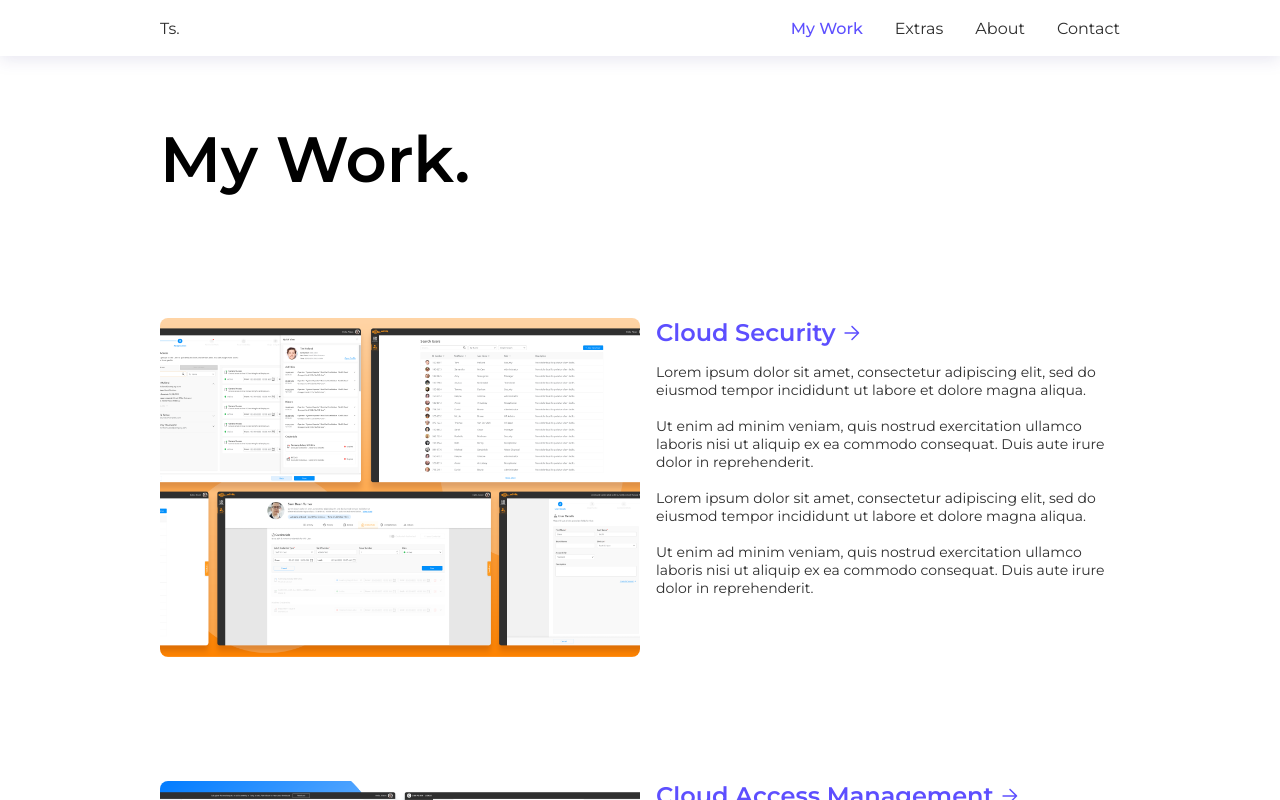
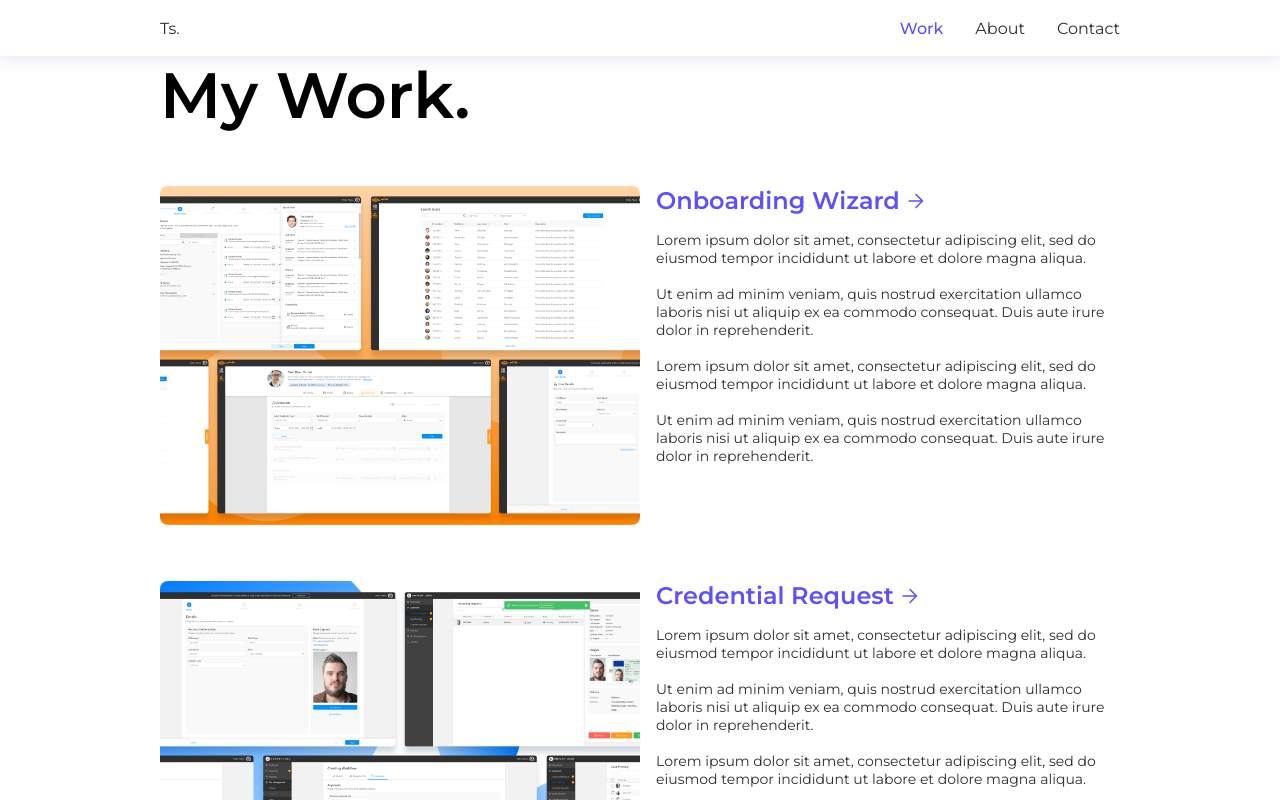
Before and after one commit to DesignStevie/Theorox-Studios, a React (Create React App) app: page /my-work in a window 1280 px wide. Built offline with nearby package versions, Linux system fonts and the light colour scheme.

Commit message:
added in some written content

```diff
--- a/src/App.jsx
+++ b/src/App.jsx
@@ -2,7 +2,6 @@ import { Routes, Route } from "react-router-dom";
 import UnderConstruction from "./Pages/UnderConstruction";
 import Home from "./Pages/Home";
 import MyWork from "./Pages/MyWork";
-import ArtAndDesign from "./Pages/ArtAndDesign";
 import Contact from "./Pages/Contact";
 import About from "./Pages/About";
 import Project from "./Pages/Project";
@@ -17,7 +16,6 @@ function App() {
         <Route exact path="/" element={<UnderConstruction />} />
         <Route path="/home" element={<Home />} />
         <Route path="/my-work" element={<MyWork />} />
-        <Route path="/extra" element={<ArtAndDesign />} />
         <Route path="/about" element={<About />} />
         <Route path="/contact" element={<Contact />} />
         <Route
--- a/src/Components/NavBar/NavBar.jsx
+++ b/src/Components/NavBar/NavBar.jsx
@@ -31,10 +31,7 @@ function NavBar() {
             Home
           </NavLink>
           <NavLink to='/my-work' className={({isActive }) => isActive ? "nav-item-mobile selected" : "nav-item-mobile"}>
-            My Work
-          </NavLink>
-          <NavLink to='/extra' className={({isActive }) => isActive ? "nav-item-mobile selected" : "nav-item-mobile"}>
-            Extras
+            Work
           </NavLink>
           <NavLink to='/about' className={({isActive }) => isActive ? "nav-item-mobile selected" : "nav-item-mobile"}>
             About
@@ -50,10 +47,7 @@ function NavBar() {
          Ts.
         </NavLink>
         <NavLink to='/my-work' className={({isActive }) => isActive ? "nav-item selected" : "nav-item "}>
-          My Work
-        </NavLink>
-        <NavLink to='/extra' className={({isActive }) => isActive ? "nav-item selected" : "nav-item "}>
-          Extras
+          Work
         </NavLink>
         <NavLink to='/about' className={({isActive }) => isActive ? "nav-item selected" : "nav-item "}>
           About
--- a/src/Data/ProjectData.js
+++ b/src/Data/ProjectData.js
@@ -1,7 +1,7 @@
 const projectData = [
   {
     id: 0,
-    projectName: "Cloud Security",
+    projectName: "Onboarding Wizard",
     linkName: "/project01",
     short_description:
       "Creating a cloud security management solution for cardholder and building control.",
@@ -9,47 +9,40 @@ const projectData = [
       "Lorem ipsum dolor sit amet, consectetur adipiscing elit, sed do eiusmod tempor incididunt ut labore et dolore magna aliqua. \n \n Ut enim ad minim veniam, quis nostrud exercitation ullamco laboris nisi ut aliquip ex ea commodo consequat. Duis aute irure dolor in reprehenderit. \n \n Lorem ipsum dolor sit amet, consectetur adipiscing elit, sed do eiusmod tempor incididunt ut labore et dolore magna aliqua. \n \n Ut enim ad minim veniam, quis nostrud exercitation ullamco laboris nisi ut aliquip ex ea commodo consequat. Duis aute irure dolor in reprehenderit.",
     image: require("../Images/web_client.png"),
     problem:
-      "As we developed this new product we needed to begin the next big feature and that was onboarding a new user to the system. The current procedure was very messy based on some research and interviews with current existing users.",
+      "My squads objective was to shift a pre-existing on premise software to an all cloud solution while improving all usability. We came across a large feature where we needed to look at improving vastly which was the onboarding process of a new Cardholder/User, this would be a new feature compared to the on premise software but still utilising small existing features.",
     understand:
-      "Lorem ipsum dolor sit amet, consectetur adipiscing elit, sed doeiusmod tempor incididunt ut labore et dolore magna aliqua. \n \n Utenim ad minim veniam, quis nostrud exercitation ullamco laborisnisi ut aliquip ex ea commodo consequat. Duis aute irure dolor inreprehenderit in voluptate velit  esse cillum dolore eu fugiatnulla pariatur. \n \n Excepteur sint occaecat cupidatat non proident, sunt in culpa qui officia deserunt mollit anim id est laborum. Duis aute irure dolor in reprehenderit in voluptate velit essecillum dolore eu fugiat nulla pariatur. \n \n Excepteur sint occaecat tat non proident, sunt in culpa qui officia deserunt mollitanim id est laborum.",
+      "First we looked at the existing on premise solution as it was below average when it came to usability. I gathered as much information about the existing solution from across the business by initiating a Design Sprint",
     research:
-      "Lorem ipsum dolor sit amet, consectetur adipiscing elit, sed doeiusmod tempor incididunt ut labore et dolore magna aliqua. \n \n Utenim ad minim veniam, quis nostrud exercitation ullamco laborisnisi ut aliquip ex ea commodo consequat. Duis aute irure dolor inreprehenderit in voluptate velit  esse cillum dolore eu fugiatnulla pariatur. \n \n Excepteur sint occaecat cupidatat non proident, sunt in culpa qui officia deserunt mollit anim id est laborum. Duis aute irure dolor in reprehenderit in voluptate velit essecillum dolore eu fugiat nulla pariatur. \n \n Excepteur sint occaecat tat non proident, sunt in culpa qui officia deserunt mollitanim id est laborum.",
+      "I then began talking and interviewing our existing customers that use this feature on a day to day basis, these customers would fit our targeted persona as well so that we know we are getting information from actual users. \n \n We set out to find pain points with the existing solution and getting feedback as to how our users would imagine a better solution would look like. \n \n Because the current solution is quite all over the place we found out through our customers that a step-for step process in onboarding a new Cardholder/User where all the necessary steps can be provided for them seemed to be a potential solution.",
     ideate:
-      "Lorem ipsum dolor sit amet, consectetur adipiscing elit, sed doeiusmod tempor incididunt ut labore et dolore magna aliqua. \n \n Utenim ad minim veniam, quis nostrud exercitation ullamco laborisnisi ut aliquip ex ea commodo consequat. Duis aute irure dolor inreprehenderit in voluptate velit  esse cillum dolore eu fugiatnulla pariatur. \n \n Excepteur sint occaecat cupidatat non proident, sunt in culpa qui officia deserunt mollit anim id est laborum. Duis aute irure dolor in reprehenderit in voluptate velit essecillum dolore eu fugiat nulla pariatur. \n \n Excepteur sint occaecat tat non proident, sunt in culpa qui officia deserunt mollitanim id est laborum.",
+      "We proceeded together with the squad on discovering some lo-fi ideas to create a step-for-step solution for onboarding a new Cardholder/User. \n \n We already had a form of a Wizard in mind prior to the ideation phase but we still continued to see if we can find some unique ideas in adding on to the wizard. \n \n After the ideation phase the squad voted on their most preferred design ideas and we decided fully to proceed with a form of Wizard and added in parts of other designs to further enhance the final feature.",
     prototype:
-      "Lorem ipsum dolor sit amet, consectetur adipiscing elit, sed doeiusmod tempor incididunt ut labore et dolore magna aliqua. \n \n Utenim ad minim veniam, quis nostrud exercitation ullamco laborisnisi ut aliquip ex ea commodo consequat. Duis aute irure dolor inreprehenderit in voluptate velit  esse cillum dolore eu fugiatnulla pariatur. \n \n Excepteur sint occaecat cupidatat non proident, sunt in culpa qui officia deserunt mollit anim id est laborum. Duis aute irure dolor in reprehenderit in voluptate velit essecillum dolore eu fugiat nulla pariatur. \n \n Excepteur sint occaecat tat non proident, sunt in culpa qui officia deserunt mollitanim id est laborum.",
+      "After we put together all the pieces in our ideation phase I then set out to create the final prototype where we can go and test with our customers/users. \n \n I designed a hi-fi prototype in Figma using the design system I created for our entire department for all our different platforms and projects. \n \n After going back to my squad for some refinements, feedback and critiques I then came up with a final solution that I could go test.",
     validate:
-      "Lorem ipsum dolor sit amet, consectetur adipiscing elit, sed doeiusmod tempor incididunt ut labore et dolore magna aliqua. \n \n Utenim ad minim veniam, quis nostrud exercitation ullamco laborisnisi ut aliquip ex ea commodo consequat. Duis aute irure dolor inreprehenderit in voluptate velit  esse cillum dolore eu fugiatnulla pariatur. \n \n Excepteur sint occaecat cupidatat non proident, sunt in culpa qui officia deserunt mollit anim id est laborum. Duis aute irure dolor in reprehenderit in voluptate velit essecillum dolore eu fugiat nulla pariatur. \n \n Excepteur sint occaecat tat non proident, sunt in culpa qui officia deserunt mollitanim id est laborum.",
+      "I experimented with a new way of testing our prototypes by using a platform called Useberry. Userberry is an online platform where I am able to upload my Figma prototypes, create questions and give some content as to what I want to be testing. \n \n Because we have customers all across the world I thought it would be great to create this on Useberry and send out a mass link to all our external customers where they can in their own time complete the test. \n \n I received way more result than expected which was great and viewed all recordings and completion rates and found that the prototype was a great success. We moved this straight over to development. ",
     finalSolution:
-      "Lorem ipsum dolor sit amet, consectetur adipiscing elit, sed doeiusmod tempor incididunt ut labore et dolore magna aliqua. \n \n Utenim ad minim veniam, quis nostrud exercitation ullamco laborisnisi ut aliquip ex ea commodo consequat. Duis aute irure dolor inreprehenderit in voluptate velit  esse cillum dolore eu fugiatnulla pariatur. \n \n Excepteur sint occaecat cupidatat non proident, sunt in culpa qui officia deserunt mollit anim id est laborum. Duis aute irure dolor in reprehenderit in voluptate velit essecillum dolore eu fugiat nulla pariatur. \n \n Excepteur sint occaecat tat non proident, sunt in culpa qui officia deserunt mollitanim id est laborum.",
+      "After receiving all the results we were happy to move this over into our next planned sprint where we can build this feature in different parts for MVP (minimal viable product) and get our customers to begin using it with their own real world data. \n \n We still look to continue refining and making the experience even better as we receive more feedback and suggestions from our customers. \n \n We already began investigating a customised Wizard experience tailored to the users preference and what steps they use and don't use to make their workflows even faster for onboarding Cardholders/Users."
   },
   {
     id: 1,
-    projectName: "Cloud Access Management",
+    projectName: "Credential Request",
     linkName: "/project02",
     short_description:
       "Creating a new self service credential and access management cloud solution.",
     long_description:
       "Lorem ipsum dolor sit amet, consectetur adipiscing elit, sed do eiusmod tempor incididunt ut labore et dolore magna aliqua. \n \n Ut enim ad minim veniam, quis nostrud exercitation ullamco laboris nisi ut aliquip ex ea commodo consequat. Duis aute irure dolor in reprehenderit. \n \n Lorem ipsum dolor sit amet, consectetur adipiscing elit, sed do eiusmod tempor incididunt ut labore et dolore magna aliqua. \n \n Ut enim ad minim veniam, quis nostrud exercitation ullamco laboris nisi ut aliquip ex ea commodo consequat. Duis aute irure dolor in reprehenderit.",
     image: require("../Images/ARW.png"),
-    problem:
-      "As we developed this new product we needed to begin the next big feature and that was onboarding a new user to the system. The current procedure was very messy based on some research and interviews with current existing users.",
-    understand:
-      "Lorem ipsum dolor sit amet, consectetur adipiscing elit, sed doeiusmod tempor incididunt ut labore et dolore magna aliqua. \n \n Utenim ad minim veniam, quis nostrud exercitation ullamco laborisnisi ut aliquip ex ea commodo consequat. Duis aute irure dolor inreprehenderit in voluptate velit  esse cillum dolore eu fugiatnulla pariatur. \n \n Excepteur sint occaecat cupidatat non proident, sunt in culpa qui officia deserunt mollit anim id est laborum. Duis aute irure dolor in reprehenderit in voluptate velit essecillum dolore eu fugiat nulla pariatur. \n \n Excepteur sint occaecat tat non proident, sunt in culpa qui officia deserunt mollitanim id est laborum.",
-    research:
-      "Lorem ipsum dolor sit amet, consectetur adipiscing elit, sed doeiusmod tempor incididunt ut labore et dolore magna aliqua. \n \n Utenim ad minim veniam, quis nostrud exercitation ullamco laborisnisi ut aliquip ex ea commodo consequat. Duis aute irure dolor inreprehenderit in voluptate velit  esse cillum dolore eu fugiatnulla pariatur. \n \n Excepteur sint occaecat cupidatat non proident, sunt in culpa qui officia deserunt mollit anim id est laborum. Duis aute irure dolor in reprehenderit in voluptate velit essecillum dolore eu fugiat nulla pariatur. \n \n Excepteur sint occaecat tat non proident, sunt in culpa qui officia deserunt mollitanim id est laborum.",
-    ideate:
-      "Lorem ipsum dolor sit amet, consectetur adipiscing elit, sed doeiusmod tempor incididunt ut labore et dolore magna aliqua. \n \n Utenim ad minim veniam, quis nostrud exercitation ullamco laborisnisi ut aliquip ex ea commodo consequat. Duis aute irure dolor inreprehenderit in voluptate velit  esse cillum dolore eu fugiatnulla pariatur. \n \n Excepteur sint occaecat cupidatat non proident, sunt in culpa qui officia deserunt mollit anim id est laborum. Duis aute irure dolor in reprehenderit in voluptate velit essecillum dolore eu fugiat nulla pariatur. \n \n Excepteur sint occaecat tat non proident, sunt in culpa qui officia deserunt mollitanim id est laborum.",
-    prototype:
-      "Lorem ipsum dolor sit amet, consectetur adipiscing elit, sed doeiusmod tempor incididunt ut labore et dolore magna aliqua. \n \n Utenim ad minim veniam, quis nostrud exercitation ullamco laborisnisi ut aliquip ex ea commodo consequat. Duis aute irure dolor inreprehenderit in voluptate velit  esse cillum dolore eu fugiatnulla pariatur. \n \n Excepteur sint occaecat cupidatat non proident, sunt in culpa qui officia deserunt mollit anim id est laborum. Duis aute irure dolor in reprehenderit in voluptate velit essecillum dolore eu fugiat nulla pariatur. \n \n Excepteur sint occaecat tat non proident, sunt in culpa qui officia deserunt mollitanim id est laborum.",
-    validate:
-      "Lorem ipsum dolor sit amet, consectetur adipiscing elit, sed doeiusmod tempor incididunt ut labore et dolore magna aliqua. \n \n Utenim ad minim veniam, quis nostrud exercitation ullamco laborisnisi ut aliquip ex ea commodo consequat. Duis aute irure dolor inreprehenderit in voluptate velit  esse cillum dolore eu fugiatnulla pariatur. \n \n Excepteur sint occaecat cupidatat non proident, sunt in culpa qui officia deserunt mollit anim id est laborum. Duis aute irure dolor in reprehenderit in voluptate velit essecillum dolore eu fugiat nulla pariatur. \n \n Excepteur sint occaecat tat non proident, sunt in culpa qui officia deserunt mollitanim id est laborum.",
-    finalSolution:
-      "Lorem ipsum dolor sit amet, consectetur adipiscing elit, sed doeiusmod tempor incididunt ut labore et dolore magna aliqua. \n \n Utenim ad minim veniam, quis nostrud exercitation ullamco laborisnisi ut aliquip ex ea commodo consequat. Duis aute irure dolor inreprehenderit in voluptate velit  esse cillum dolore eu fugiatnulla pariatur. \n \n Excepteur sint occaecat cupidatat non proident, sunt in culpa qui officia deserunt mollit anim id est laborum. Duis aute irure dolor in reprehenderit in voluptate velit essecillum dolore eu fugiat nulla pariatur. \n \n Excepteur sint occaecat tat non proident, sunt in culpa qui officia deserunt mollitanim id est laborum.",
+    problem:"A new project started and we needed to design & develop a full Cloud Access Management solution and required us to create friendly experience for the end user to enable them request new & replace card & mobile credentials.",
+    understand:"For this feature we looked to bringing all knowledge from across the teams and internal stakeholders as to what we expect this requesting workflow will look and what the users will experience. \n \n We took all this information and set out to discover what our customers and users will expect and want from this eperience.",
+    research:"We went out to our customers and users that would fit our persona for this feature and interviewed them to get a broader idea as to what they would expect the requesting service will look like and what will be expected of their users. \n \n I looked at competitors solutions as well and found some common ground between them and how they solved their solution. I would use this as inspiration and make certain aspects a part from my own solution",
+    ideate:"I took all the knowledge and information taken from the first two phases above and set out to create my own unique solution that would suit and satisfy the problem. \n \n I worked back and forth with customers and my own squad to refine my workings based on their critique, feedback and suggestions and come up with a final solution that can move into the prototyping phase. \n \n I knew this will still need more refinement but needed to begin prototyping so that I can jump straight into testing my solution to truly discover if there are any problems that need ironing out.",
+    prototype:"After having my final solution ready to go I then set out to create the final prototype and jumps straight into testing with some users. \n \n I designed a hi-fi prototype in Figma using the design system I created for our entire department for all our different platforms and projects. \n \n After going back to my squad for some refinements, feedback and critiques on the workflow I then was ready to take this out into the field to be tested.",
+    validate:"We went into Wintec and organised a time to get 15 students to work through some scenarios and complete the tasks on my prototype. The students would be a targeted persona and what be a great set of users to get honest feedback from. \n \n We separated the Groups to do one task for requesting a new credential and we had the other group request a replacement credential. \n \n We had a complete 100% completion rate and got some great feedback and suggestions from the students.",
+    finalSolution:"After finalising data we received from all the test users I made some minor adjustments to the prototype and could confidently push it over to the developers to build. \n \n We will continue refining and make any further adjustments in the future as we get more feedback from all our users."
   },
   {
     id: 2,
-    projectName: "Mobile Credential App",
+    projectName: "Two Factor Authenticator",
     linkName: "/project03",
     short_description:
       "Revamping and adding a 2FA Solution to a pre-existing mobile credential app for IOS & Android.",
@@ -57,7 +50,7 @@ const projectData = [
       "Lorem ipsum dolor sit amet, consectetur adipiscing elit, sed do eiusmod tempor incididunt ut labore et dolore magna aliqua. \n \n Ut enim ad minim veniam, quis nostrud exercitation ullamco laboris nisi ut aliquip ex ea commodo consequat. Duis aute irure dolor in reprehenderit. \n \n Lorem ipsum dolor sit amet, consectetur adipiscing elit, sed do eiusmod tempor incididunt ut labore et dolore magna aliqua. \n \n Ut enim ad minim veniam, quis nostrud exercitation ullamco laboris nisi ut aliquip ex ea commodo consequat. Duis aute irure dolor in reprehenderit.",
     image: require("../Images/mobile_connect.png"),
     problem:
-      "As we developed this new product we needed to begin the next big feature and that was onboarding a new user to the system. The current procedure was very messy based on some research and interviews with current existing users.",
+      "When developing our Cloud Security solution we needed to create a 2FA (Two Factor Authenticator) to better secure the login process to the Cloud Security system using our existing Mobile Credential App.",
     understand:
       "Lorem ipsum dolor sit amet, consectetur adipiscing elit, sed doeiusmod tempor incididunt ut labore et dolore magna aliqua. \n \n Utenim ad minim veniam, quis nostrud exercitation ullamco laborisnisi ut aliquip ex ea commodo consequat. Duis aute irure dolor inreprehenderit in voluptate velit  esse cillum dolore eu fugiatnulla pariatur. \n \n Excepteur sint occaecat cupidatat non proident, sunt in culpa qui officia deserunt mollit anim id est laborum. Duis aute irure dolor in reprehenderit in voluptate velit essecillum dolore eu fugiat nulla pariatur. \n \n Excepteur sint occaecat tat non proident, sunt in culpa qui officia deserunt mollitanim id est laborum.",
     research:
--- a/src/Pages/Home.css
+++ b/src/Pages/Home.css
@@ -144,7 +144,8 @@
 /* Standard Containers */
 .container {
   padding: 0rem 2rem;
-  margin-top: 7.5rem !important;
+  margin-top: 3.25rem !important;
+  margin-bottom: 3.25rem !important;
   max-width: 60rem;
   margin: 0 auto;
 }
```
Also changed, not shown: src/Pages/ArtAndDesign.jsx (deleted, +0 -12 lines), src/Pages/Project.css (+26 -9 lines), src/Pages/Project.jsx (+3 -9 lines), src/Pages/ArtAndDesign.css (deleted).
